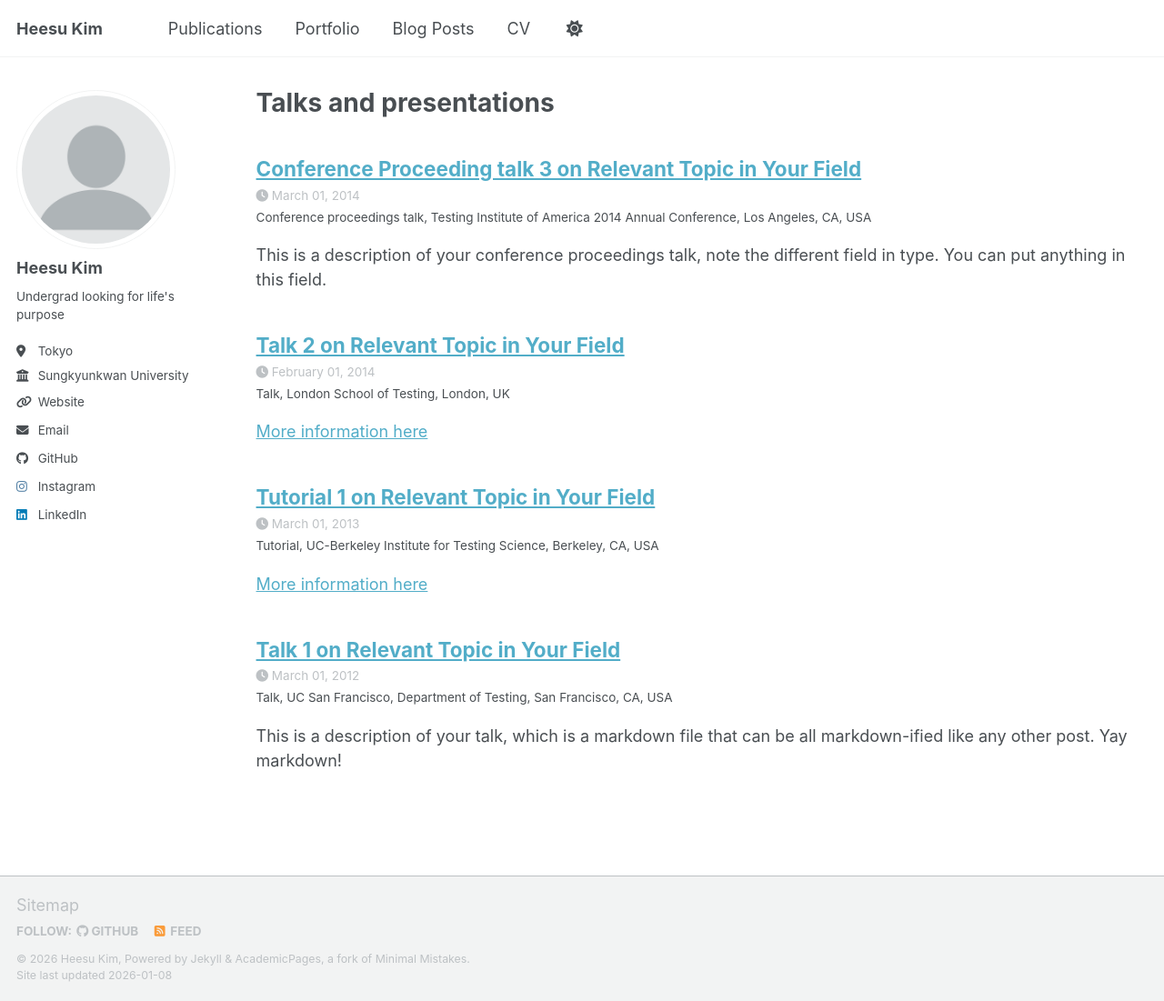
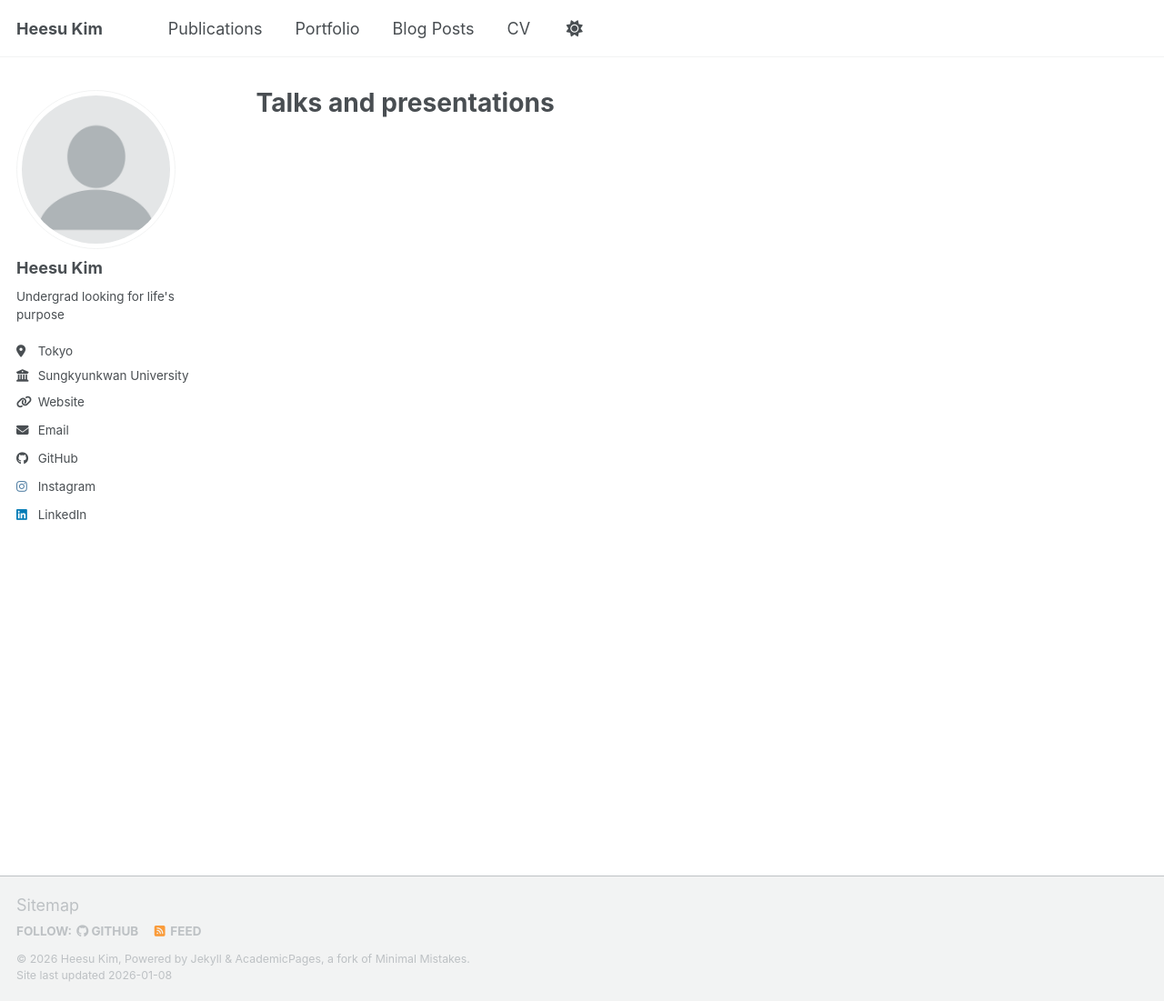
Before and after one commit to kheesu/kheesu.github.io, a Jekyll site: the page built from _pages/talks.html, in a window 1280 px wide and 1101 px high. Shown: the whole window at 91% size. Built offline with Jekyll 4.4.1, drawn with Linux system fonts in a browser that asks for light colours; a script bundle is joined from its source files by our own code; library files that are not in the unit come from our copies.

Commit message:
cleanup & personalization

```diff
--- a/_config.yml
+++ b/_config.yml
@@ -245,8 +245,8 @@
       layout: single
       author_profile: true
       read_time: true
-      comments: true
-      share: true
+      comments: false
+      share: false
       related: true
   # _pages
   - scope:
@@ -262,8 +262,8 @@
     values:
       layout: single
       author_profile: true
-      share: true
-      comments: true
+      share: false
+      comments: false
   # _publications
   - scope:
       path: ""
@@ -271,8 +271,8 @@
     values:
       layout: single
       author_profile: true
-      share: true
-      comments: true
+      share: false
+      comments: false
   # _portfolio
   - scope:
       path: ""
@@ -280,7 +280,7 @@
     values:
       layout: single
       author_profile: true
-      share: true
+      share: false
       comment: true
   # _talks
   - scope:
@@ -289,7 +289,7 @@
     values:
       layout: talk
       author_profile: true
-      share: true
+      share: false
 
 
 # Sass/SCSS
--- a/_data/cv.json
+++ b/_data/cv.json
@@ -26,22 +26,22 @@
     {
       "company": "Komachi Lab, Hitotsubashi University",
       "position": "Undergraduate Research Intern",
-      "startDate": "2025-09-01",
-      "endDate": "2026-02-01",
+      "startDate": "2025-09",
+      "endDate": "2026-02",
       "summary": "Worked on creating a dataset for measuring cultural bias; responsible for the Korean subset of the cultural bias MQA dataset."
     },
     {
       "company": "MARS Lab, Samsung Medical Center",
       "position": "Undergraduate Research Intern",
-      "startDate": "2025-07-01",
-      "endDate": "2025-08-01",
+      "startDate": "2025-07",
+      "endDate": "2025-08",
       "summary": "Assigned to object detection and segmentation tasks in medical domain; fine-tuned foundational models for skin flap detection."
     },
     {
       "company": "Defense Security Agency, Ministry of Defense",
       "position": "Army Sergeant",
-      "startDate": "2023-04-01",
-      "endDate": "2024-10-01",
+      "startDate": "2023-04",
+      "endDate": "2024-10",
       "summary": "Assisted with US-ROK joint operation through translation and interpretation; automated workflows using PowerShell."
     }
   ],
@@ -50,22 +50,22 @@
       "institution": "Sungkyunkwan University",
       "area": "Applied Data Science",
       "studyType": "BS",
-      "startDate": "2021-02-01",
-      "endDate": "2027-02-01",
+      "startDate": "2021-02",
+      "endDate": "2027-02",
       "gpa": "4.05/4.5"
     },
     {
       "institution": "Hitotsubashi University",
       "area": "Exchange Student",
-      "startDate": "2025-09-01",
-      "endDate": "2026-02-01"
+      "startDate": "2025-09",
+      "endDate": "2026-02"
     }
   ],
   "publications": [
     {
       "name": "Hi-DARTS: Hierarchical Dynamically Adapting Reinforcement Trading System",
       "publisher": "International Conference on ICT Convergence 2025",
-      "releaseDate": "2025-10-01",
+      "releaseDate": "2025-10",
       "website": "https://www.arxiv.org/abs/2509.12048",
       "summary": "Developed a multi-layer trading architecture based on reinforcement learning algorithms."
     }
@@ -93,7 +93,7 @@
   "awards": [
     {
       "title": "3rd Place, Bias-a-Thon 2025 Track 1",
-      "date": "2025-06-01",
+      "date": "2025-06",
       "awarder": "Sungkyunkwan University",
       "summary": "Recognized for addressing demographic biases in Large Language Models."
     }
--- a/_talks/2012-03-01-talk-1.md
+++ /dev/null
@@ -1,11 +0,0 @@
----
-title: "Talk 1 on Relevant Topic in Your Field"
-collection: talks
-type: "Talk"
-permalink: /talks/2012-03-01-talk-1
-venue: "UC San Francisco, Department of Testing"
-date: 2012-03-01
-location: "San Francisco, CA, USA"
----
-
-This is a description of your talk, which is a markdown file that can be all markdown-ified like any other post. Yay markdown!
--- a/_talks/2013-03-01-tutorial-1.md
+++ /dev/null
@@ -1,13 +0,0 @@
----
-title: "Tutorial 1 on Relevant Topic in Your Field"
-collection: talks
-type: "Tutorial"
-permalink: /talks/2013-03-01-tutorial-1
-venue: "UC-Berkeley Institute for Testing Science"
-date: 2013-03-01
-location: "Berkeley, CA, USA"
----
-
-[More information here](http://exampleurl.com)
-
-This is a description of your tutorial, note the different field in type. This is a markdown files that can be all markdown-ified like any other post. Yay markdown!
--- a/_talks/2014-02-01-talk-2.md
+++ /dev/null
@@ -1,13 +0,0 @@
----
-title: "Talk 2 on Relevant Topic in Your Field"
-collection: talks
-type: "Talk"
-permalink: /talks/2014-02-01-talk-2
-venue: "London School of Testing"
-date: 2014-02-01
-location: "London, UK"
----
-
-[More information here](http://example2.com)
-
-This is a description of your talk, which is a markdown files that can be all markdown-ified like any other post. Yay markdown!
--- a/_talks/2014-03-01-talk-3.md
+++ /dev/null
@@ -1,11 +0,0 @@
----
-title: "Conference Proceeding talk 3 on Relevant Topic in Your Field"
-collection: talks
-type: "Conference proceedings talk"
-permalink: /talks/2014-03-01-talk-3
-venue: "Testing Institute of America 2014 Annual Conference"
-date: 2014-03-01
-location: "Los Angeles, CA, USA"
----
-
-This is a description of your conference proceedings talk, note the different field in type. You can put anything in this field.
```
Also changed, not shown: _teaching/2014-spring-teaching-1.md (deleted, +0 -20 lines), _teaching/2015-spring-teaching-2.md (deleted, +0 -20 lines).
